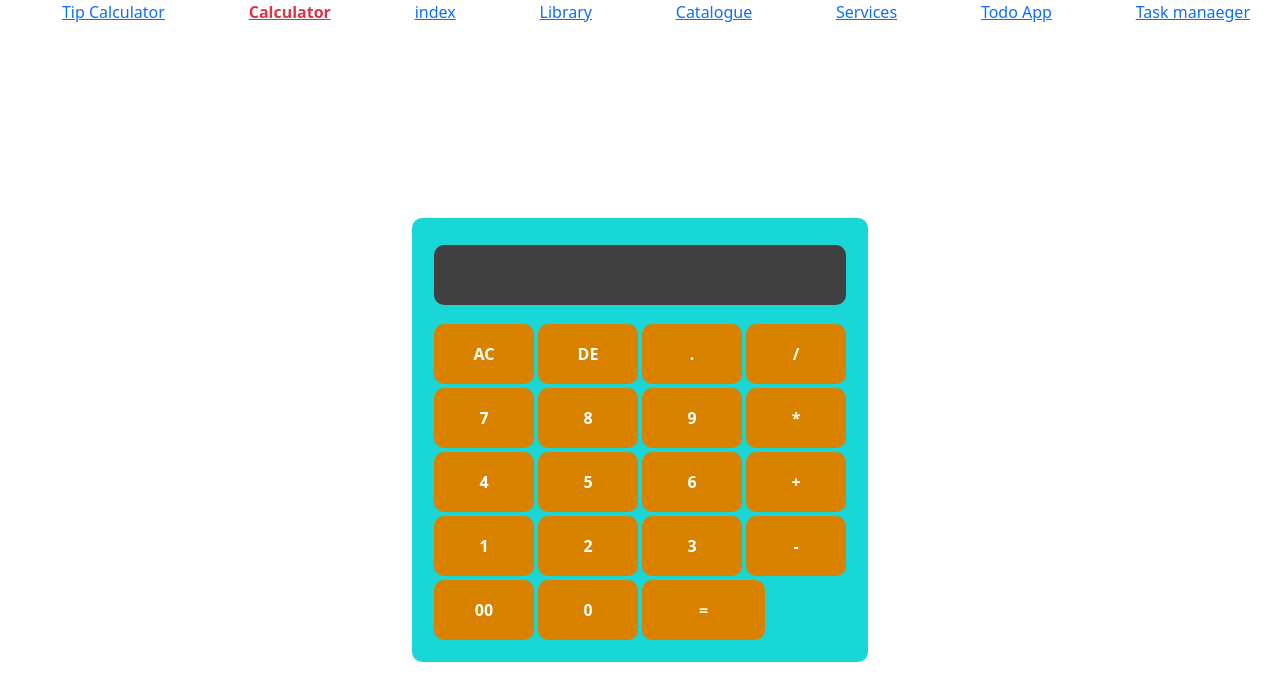
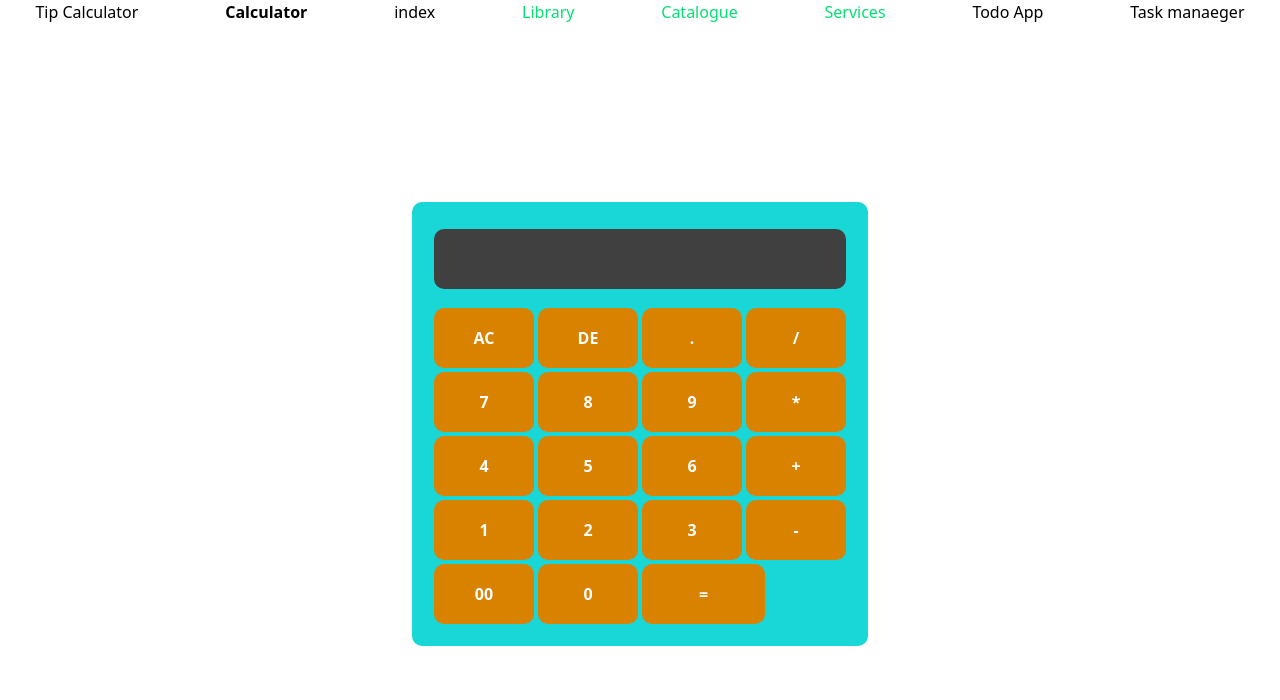
Before and after one commit to kamal0072/multipletaskmanagerapp, a React (Vite) app: page /contact in a window 1280 px wide. Shown: the top 700 px of the page. Built offline with nearby package versions, Linux system fonts and the light colour scheme.

Commit message:
changed in Error.jsx Navbar.jsx

```diff
--- a/src/components/Error.jsx
+++ b/src/components/Error.jsx
@@ -1,9 +1,11 @@
 import React from 'react'
+import { Link, NavLink } from 'react-router-dom'
 
 export default function Error() {
   return (
-    <div>
-      <h1>Page Not Found... please check you code again.. </h1>
+    <div  className='p-3'>
+      <h1 className='text-red-500 my-3'>Page Not Found... please check you code again.. </h1>
+      <Link to="/" className='text-green-400 border-3 border-green-400 p-2 hover:bg-violet-400'>Go to Home</Link>
     </div>
   )
 }
--- a/src/components/NavBar.jsx
+++ b/src/components/NavBar.jsx
@@ -31,13 +31,13 @@ export default function NavBar() {
           </NavLink>
         </li>
         <li>
-          <NavLink to="*">Library</NavLink>
+          <NavLink to="*" className="text-1xl text-green-400">Library</NavLink>
         </li>
         <li>
-          <NavLink to="*">Catalogue</NavLink>
+          <NavLink to="*" className={"text-1xl text-green-400"}>Catalogue</NavLink>
         </li>
         <li>
-          <NavLink to="*">Services</NavLink>
+          <NavLink to="*" className={"text-green-400"}>Services</NavLink>
         </li>
         <li>
           <NavLink to="*">Todo App</NavLink>
--- a/src/main.jsx
+++ b/src/main.jsx
@@ -1,5 +1,5 @@
 import "./index.css";
-import "bootstrap/dist/css/bootstrap.min.css";
+// import "bootstrap/dist/css/bootstrap.min.css";
 // import { StrictMode } from 'react'
 import ReactDOM from "react-dom/client";
 import App from "./App.jsx";
```
